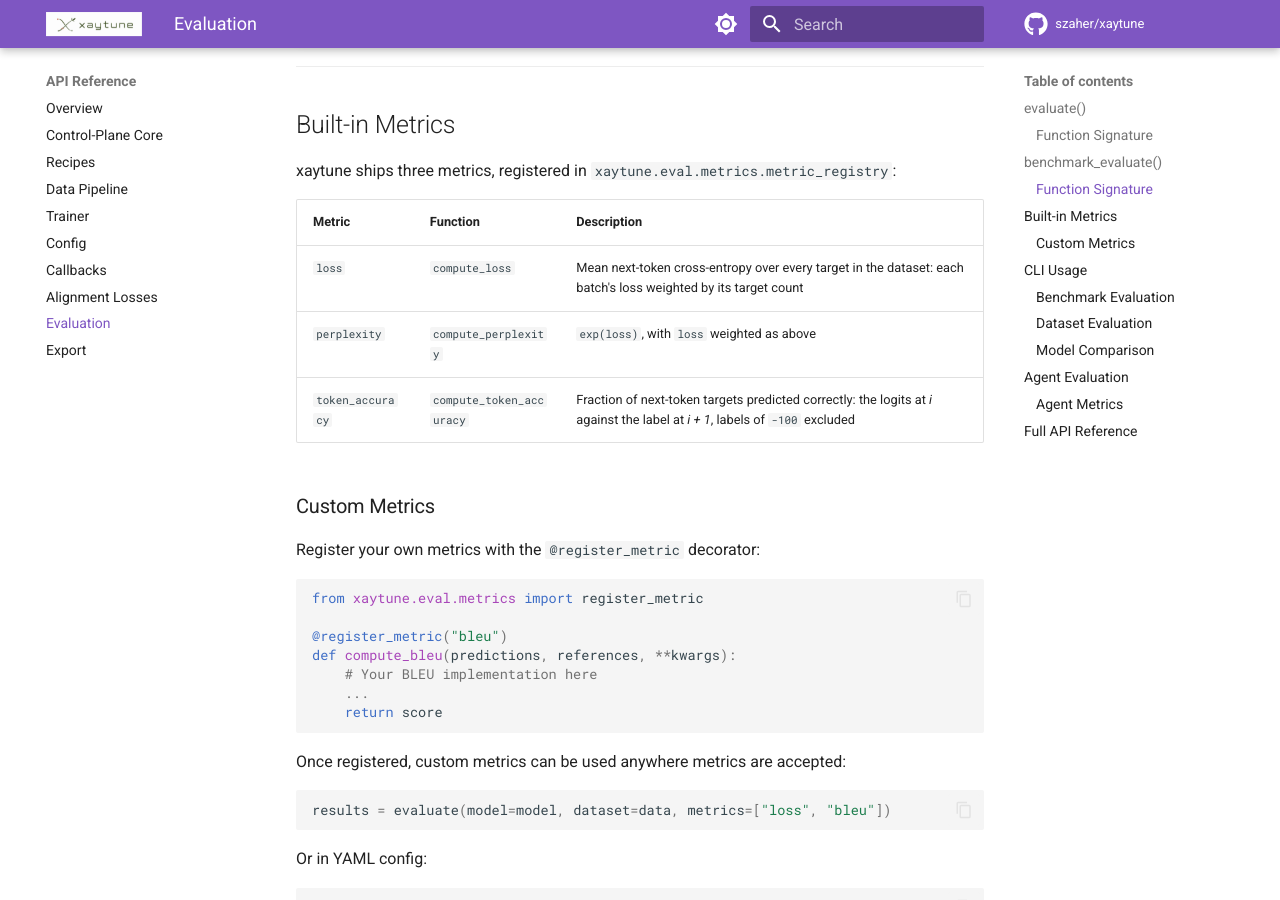
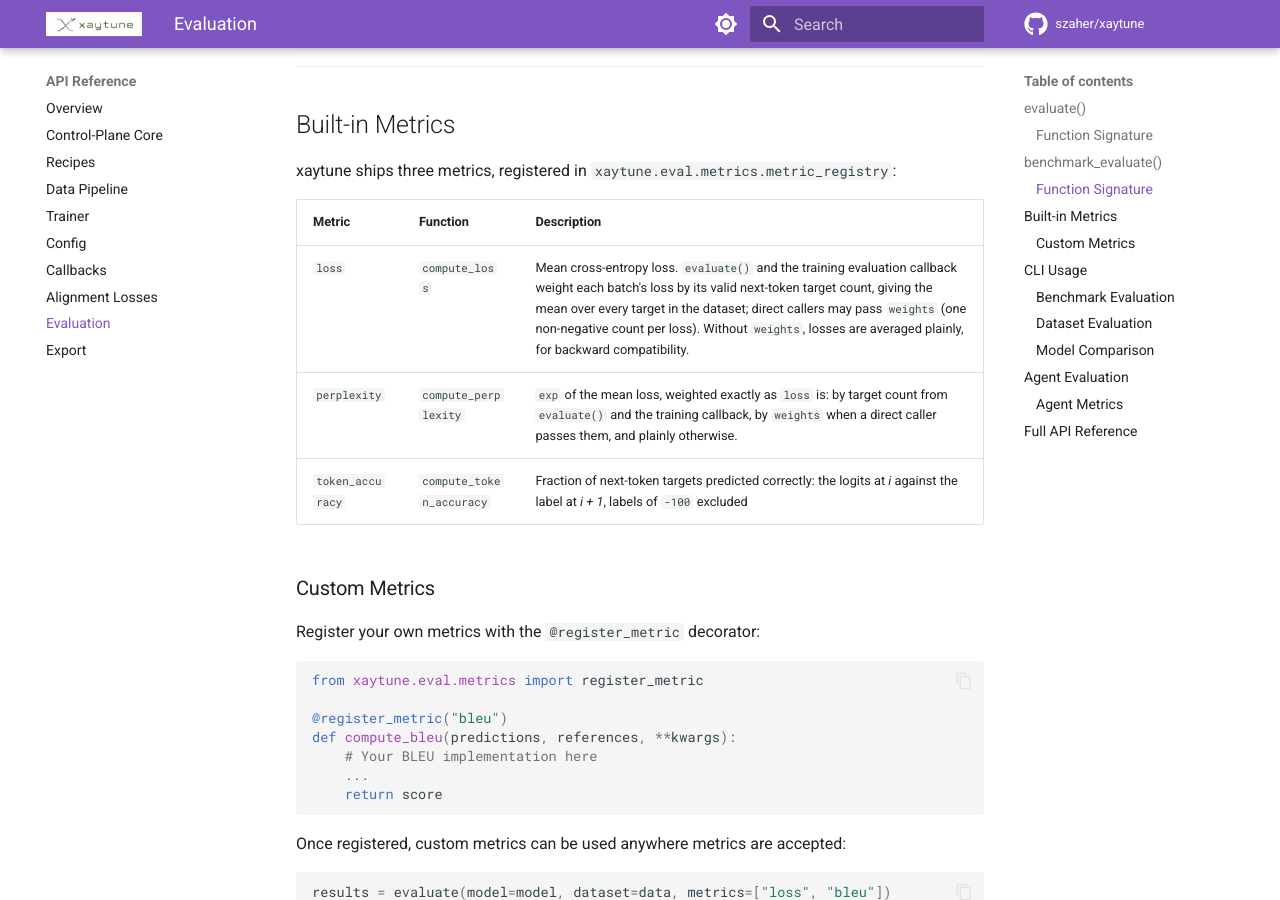
Before and after one commit to szaher/xaytune, an MkDocs documentation site: the page built from docs/api/evaluation.md, in a window 1280 px wide and 900 px high, scrolled down 2205 px. Built offline with MkDocs 1.6.1 and Material for MkDocs 9.7.7, drawn with Linux system fonts in a browser that asks for light colours; comment, search, counter and statistics services are not loaded.

Commit message:
Docs: say when loss and perplexity are target-weighted (#36)
compute_loss and compute_perplexity weight by target count only when
given weights -- which evaluate() and the training evaluation callback
supply -- and otherwise average plainly, for backward compatibility. The
metric table said they were always target-weighted.

Co-Authored-By: Claude Opus 5.5 <noreply@anthropic.com>

```diff
--- a/docs/api/evaluation.md
+++ b/docs/api/evaluation.md
@@ -93,8 +93,8 @@ xaytune ships three metrics, registered in `xaytune.eval.metrics.metric_registry
 
 | Metric | Function | Description |
 |--------|----------|-------------|
-| `loss` | `compute_loss` | Mean next-token cross-entropy over every target in the dataset: each batch's loss weighted by its target count |
-| `perplexity` | `compute_perplexity` | `exp(loss)`, with `loss` weighted as above |
+| `loss` | `compute_loss` | Mean cross-entropy loss. `evaluate()` and the training evaluation callback weight each batch's loss by its valid next-token target count, giving the mean over every target in the dataset; direct callers may pass `weights` (one non-negative count per loss). Without `weights`, losses are averaged plainly, for backward compatibility. |
+| `perplexity` | `compute_perplexity` | `exp` of the mean loss, weighted exactly as `loss` is: by target count from `evaluate()` and the training callback, by `weights` when a direct caller passes them, and plainly otherwise. |
 | `token_accuracy` | `compute_token_accuracy` | Fraction of next-token targets predicted correctly: the logits at *i* against the label at *i + 1*, labels of `-100` excluded |
 
 ### Custom Metrics
```
